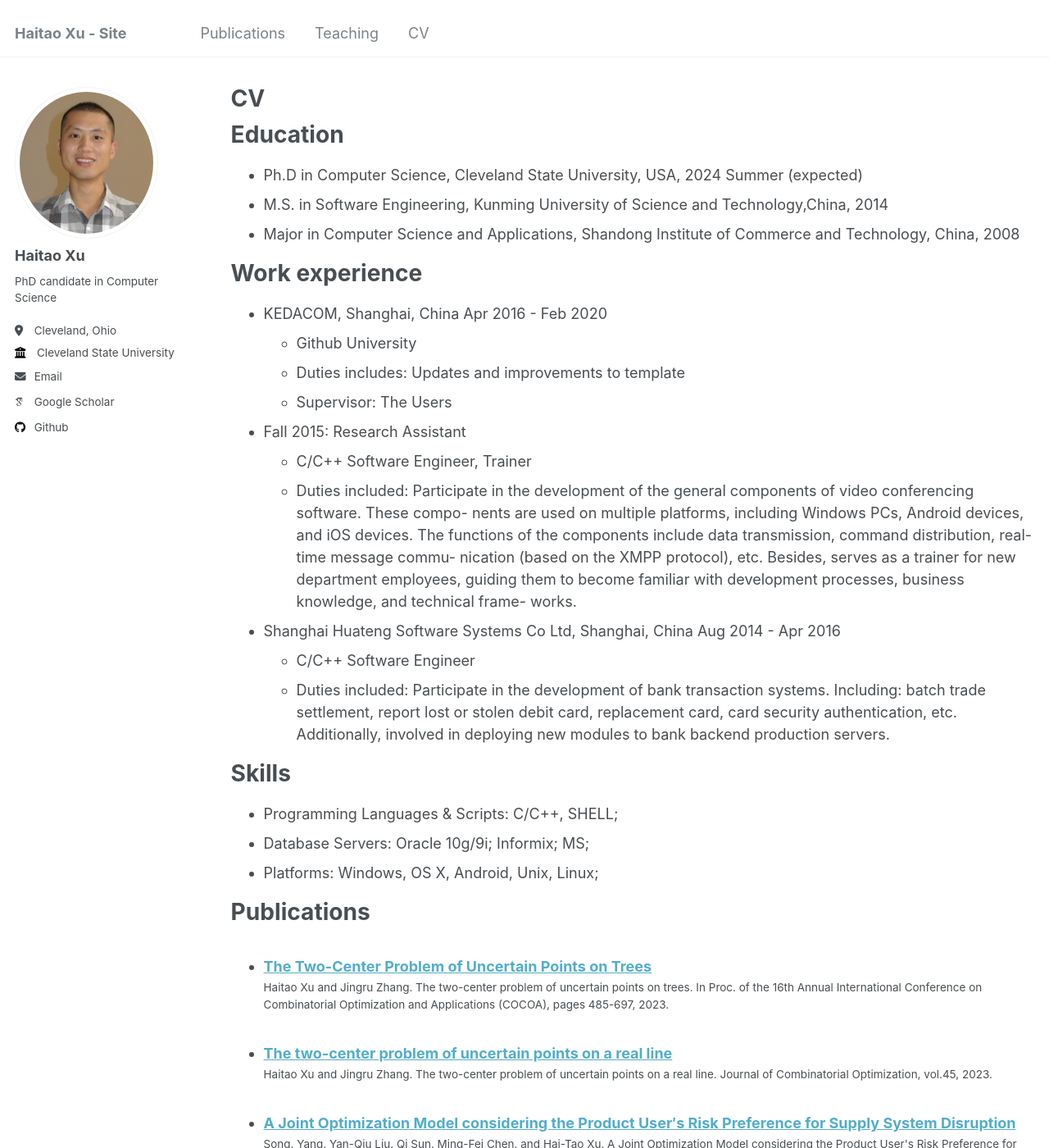
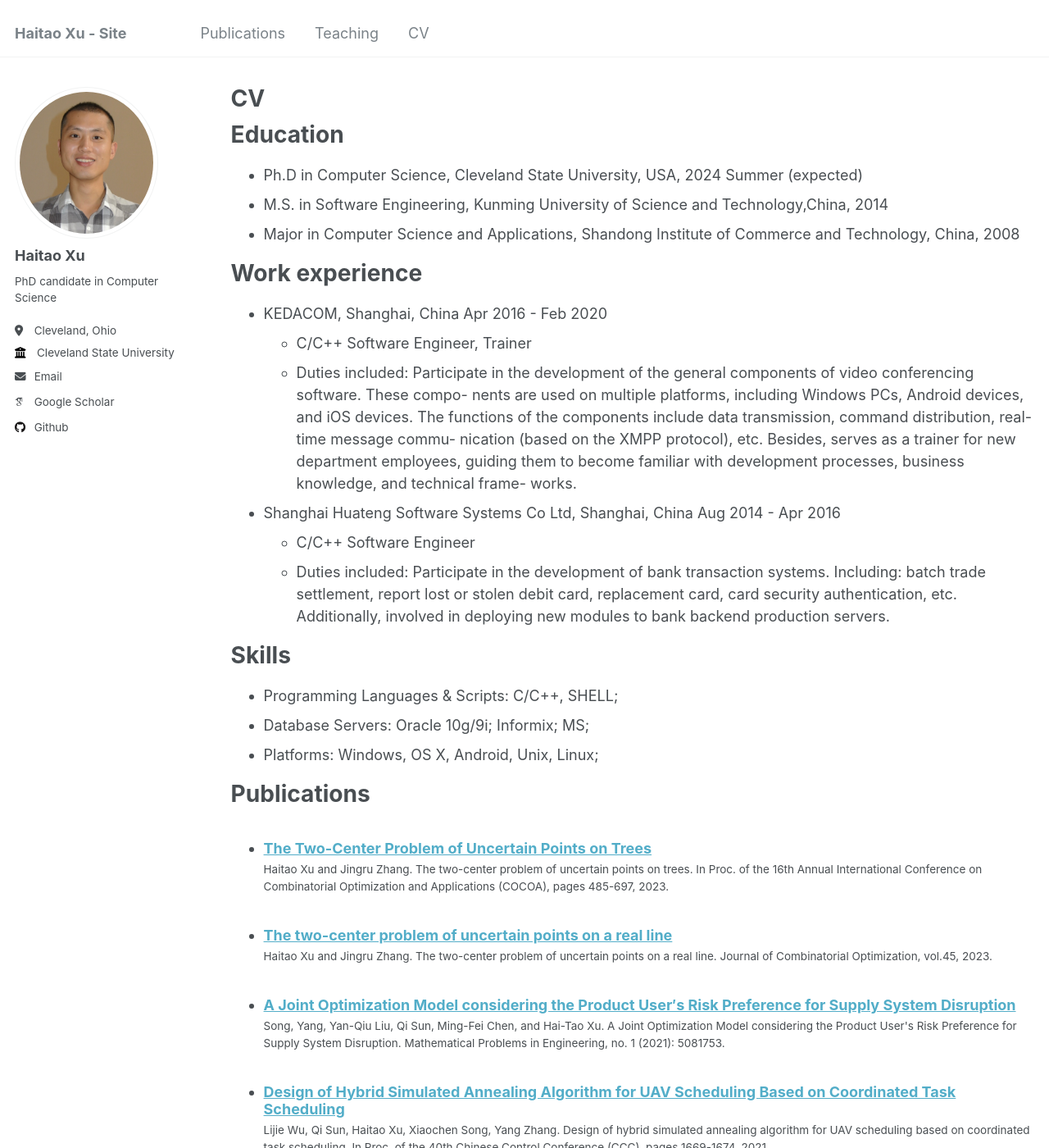
Before and after one commit to haitaotsui/haitaotsui.github.io, a Jekyll site: the page built from _pages/cv.md, in a window 1280 px wide and 1400 px high. Shown: the whole window at 82% size. Built offline with Jekyll 4.4.1, drawn with Linux system fonts in a browser that asks for light colours; some web fonts are replaced; some of the changed text lies outside the part shown.

Commit message:
Update cv.md

```diff
--- a/_pages/cv.md
+++ b/_pages/cv.md
@@ -18,11 +18,6 @@ Education
 Work experience
 ======
 * KEDACOM, Shanghai, China Apr 2016 - Feb 2020
-  * Github University
-  * Duties includes: Updates and improvements to template
-  * Supervisor: The Users
-
-* Fall 2015: Research Assistant
   * C/C++ Software Engineer, Trainer
   * Duties included: Participate in the development of the general components of video conferencing software. These compo-
 nents are used on multiple platforms, including Windows PCs, Android devices, and iOS devices. The
@@ -49,11 +44,11 @@ Publications
     {% include archive-single-cv.html %}
   {% endfor %}</ul>
 
-#Talks
-#======
-#  <ul>{% for post in site.talks reversed %}
-#    {% include archive-single-talk-cv.html  %}
-#  {% endfor %}</ul>
+//Talks
+//======
+//  <ul>{% for post in site.talks reversed %}
+//    {% include archive-single-talk-cv.html  %}
+//  {% endfor %}</ul>
 
 Teaching
 ======
```
